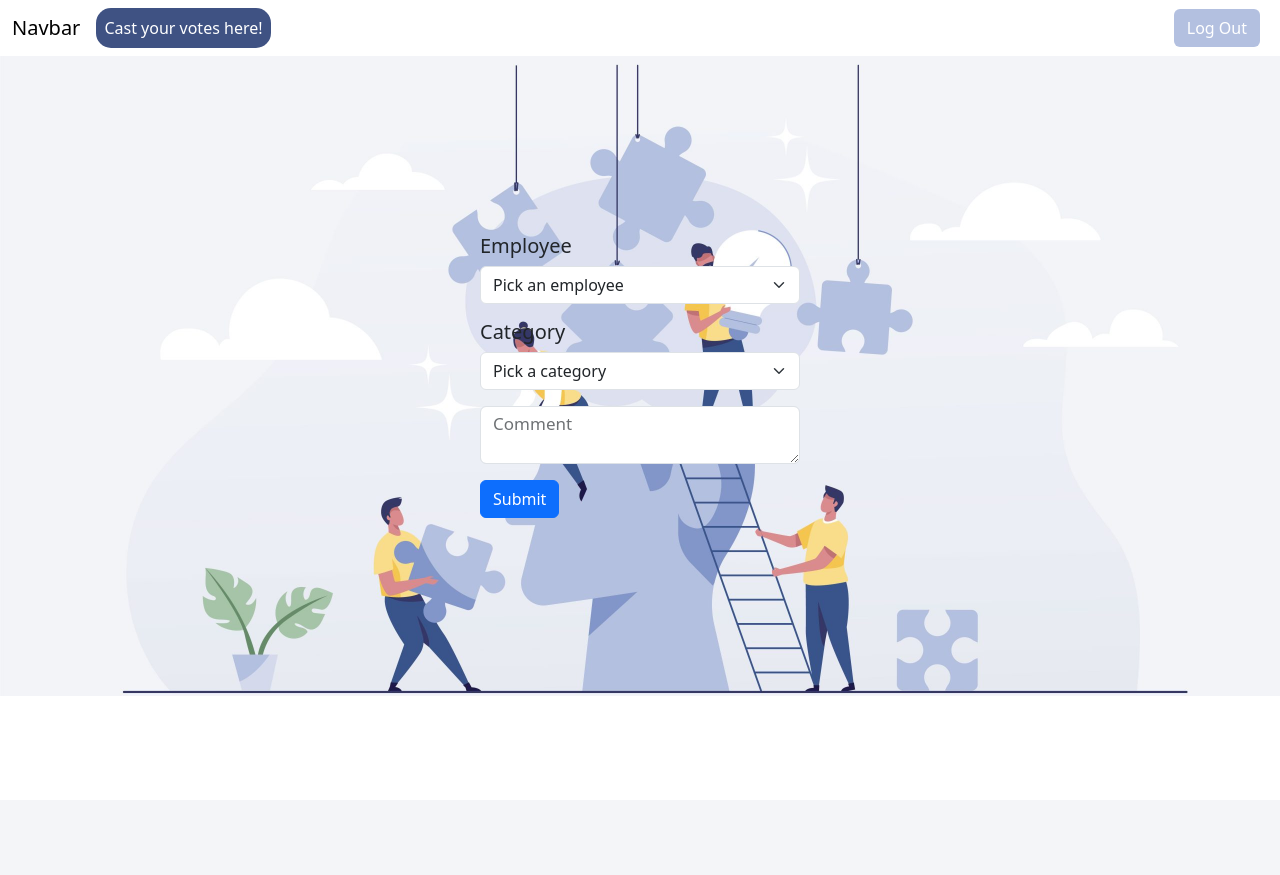
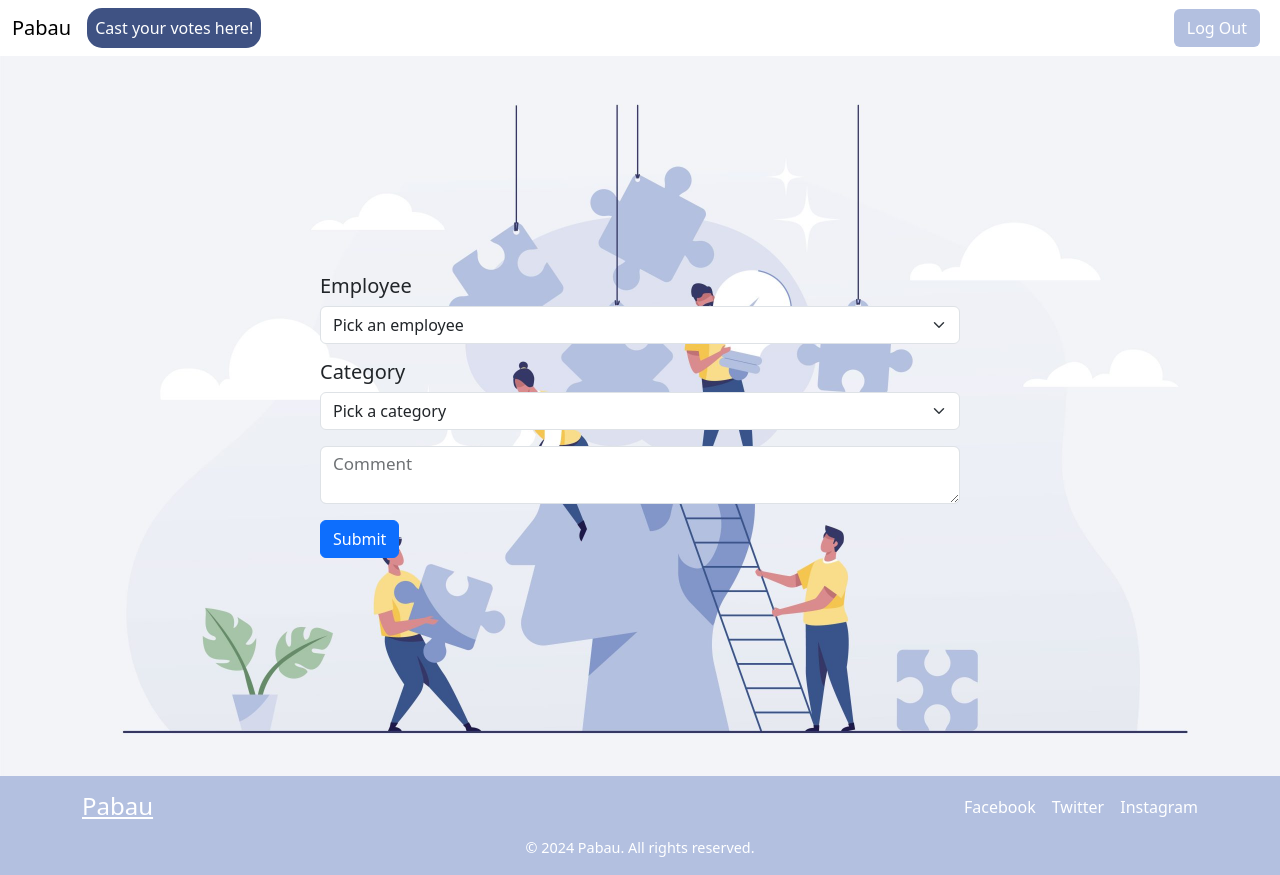
Before and after one commit to ilijaristov67/project_voting, a PHP site: page /pabau/vote.php in a window 1280 px wide. Before the commit the page ends 694 px from the top, so only its background shows below. Run offline with PHP 8.4, Linux system fonts and the light colour scheme; the visitor is signed in with stand-in values (Sample User, id 1); data that the repository does not hold is empty; some libraries are stand-ins or nearby versions.

Commit message:
added footer and top voted people per category

```diff
--- a/css/style.css
+++ b/css/style.css
@@ -1,5 +1,5 @@
 .banner {
-    height: 80vh;
+    height: 90vh;
     background-image: url(../images/Parenta-Teamwork-And-Collaboration.jpg);
     background-size: cover;
     background-position: center;
@@ -86,3 +86,7 @@
         max-width: 100%;
     }
 }
+
+#footer{
+    background-color: rgba(179,192,224,255);
+}
--- /dev/null
+++ b/partials/footer.php
@@ -0,0 +1,16 @@
+<footer id="footer" class="text-white py-3">
+    <div class="container d-flex justify-content-between align-items-center">
+        <div class="footer-logo">
+            <a href="https://pabau.com/" class="text-white h4 mb-0">Pabau</a>
+        </div>
+
+        <div class="footer-social d-flex gap-3">
+            <a href="https://www.facebook.com/Pabau/" class="text-white text-decoration-none">Facebook</a>
+            <a href="https://x.com/i/flow/login?redirect_after_login=%2Fpabaucrm" class="text-white text-decoration-none">Twitter</a>
+            <a href="https://www.instagram.com/pabausoftware/?hl=en" class="text-white text-decoration-none">Instagram</a>
+        </div>
+    </div>
+    <div class="footer-bottom text-center mt-3">
+        <p class="mb-0" style="font-size: 0.9em;">© 2024 Pabau. All rights reserved.</p>
+    </div>
+</footer>
--- a/partials/formBanner.php
+++ b/partials/formBanner.php
@@ -1,5 +1,5 @@
 <div class="banner d-flex justify-content-center align-items-center">
-    <div class="formDiv w-25">
+    <div class="formDiv w-50">
         <form id="voteForm">
             <input type="hidden" id="currentUserId" value="<?php echo $_SESSION['id']; ?>">
 
--- a/partials/navbar.php
+++ b/partials/navbar.php
@@ -1,6 +1,6 @@
 <nav class="navbar navbar-expand-lg">
     <div class="container-fluid">
-        <a class="navbar-brand" href="#">Navbar</a>
+        <a class="navbar-brand" href="http://localhost/pabau/project_voting/">Pabau</a>
         <button class="navbar-toggler" type="button" data-bs-toggle="collapse" data-bs-target="#navbarSupportedContent" aria-controls="navbarSupportedContent" aria-expanded="false" aria-label="Toggle navigation">
             <span class="navbar-toggler-icon"></span>
         </button>
--- a/vote.php
+++ b/vote.php
@@ -15,6 +15,9 @@ require_once __DIR__ . "/partials/header.php";
     require_once __DIR__ . "/partials/scripts.php";
     ?>
     <script src="./js/voting.js"></script>
+    <?php
+    require_once __DIR__ . "/partials/footer.php";
+    ?>
 </body>
 
 </html>
```
Also changed, not shown: API/getTopVotersPerCategory.php (added, +12 -0 lines), classes/votes.php (+35 -1 lines), index.php (+8 -8 lines), js/showVoters.js (+59 -5 lines).
